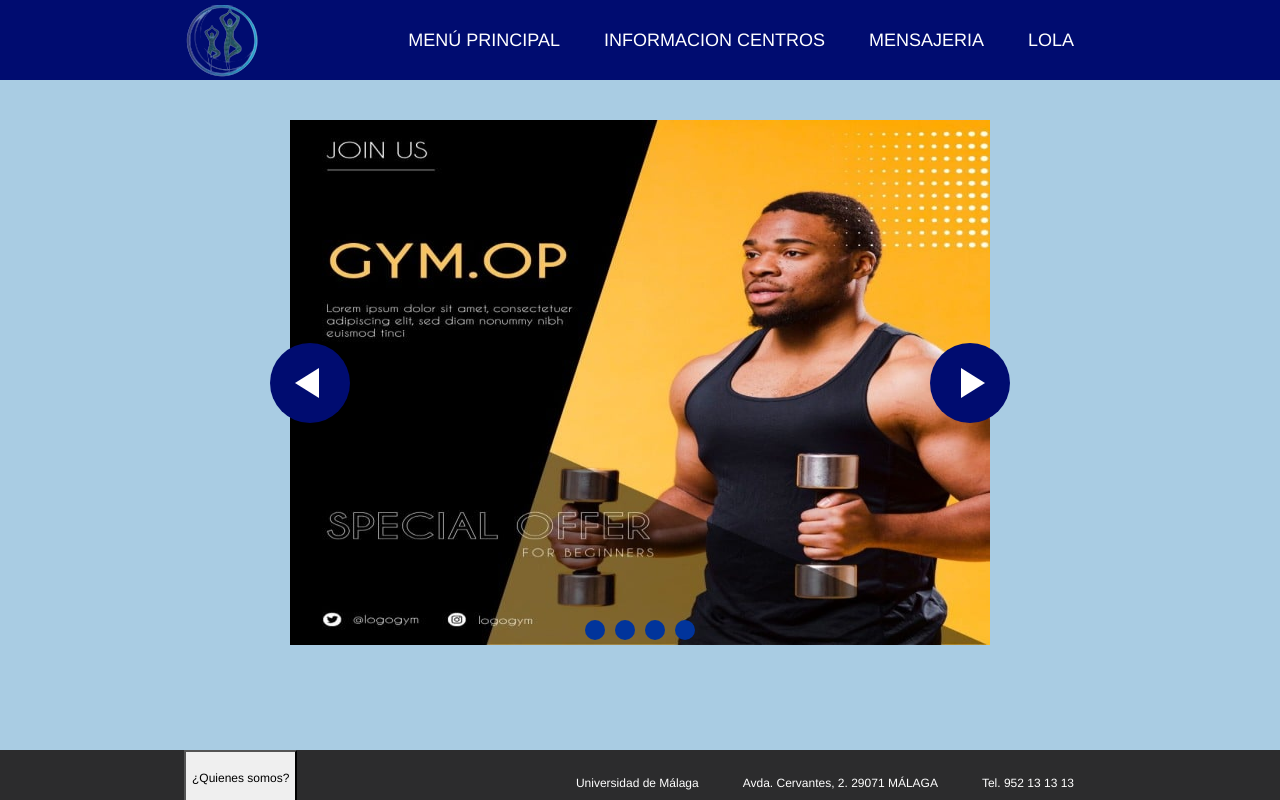
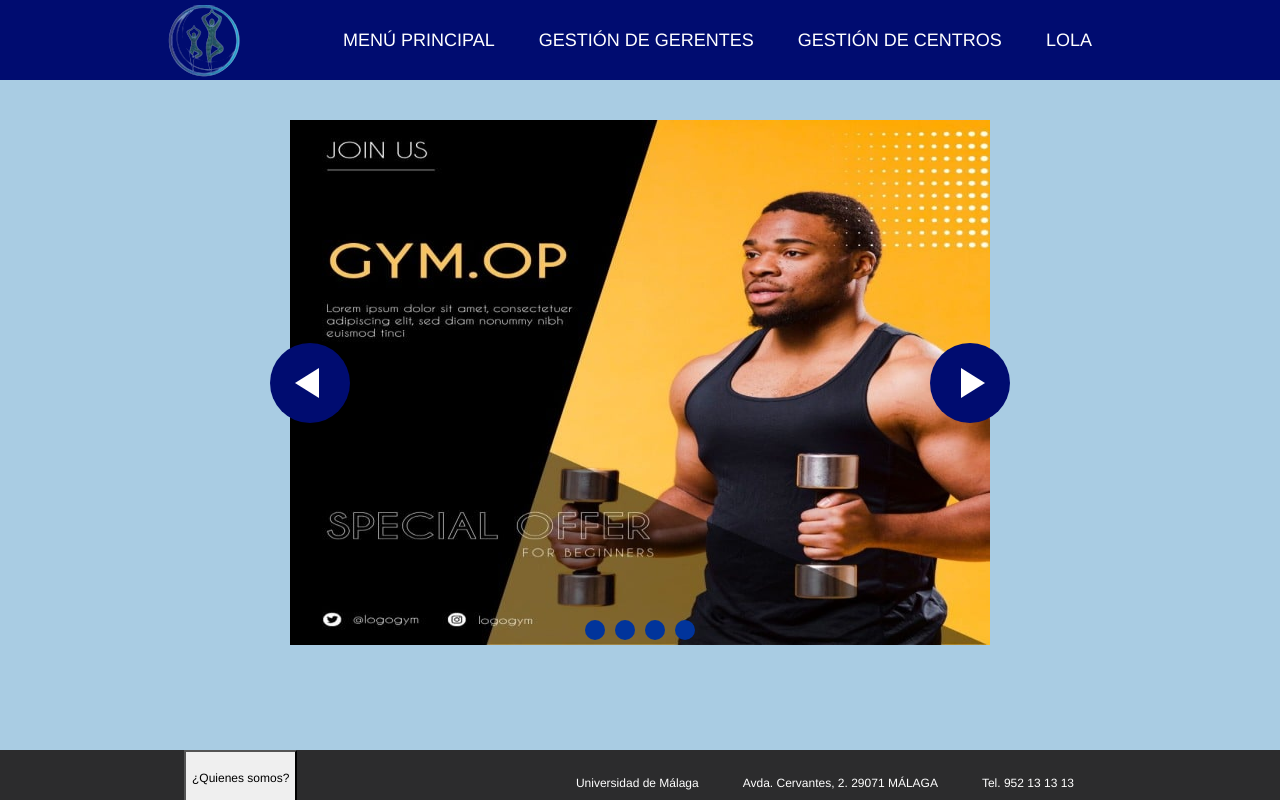
Before and after one commit to SII-Informatica-UMA/ciklum-tech4life, an Angular app in the folder frontend/Tech4Life-app/: page / in a window 1280 px wide. Built offline with nearby package versions, Linux system fonts and the light colour scheme.

Commit message:
cambio en inicio

```diff
--- a/frontend/Tech4Life-app/src/app/app.component.html
+++ b/frontend/Tech4Life-app/src/app/app.component.html
@@ -3,4 +3,4 @@
   Esto es el html del componente principal o raiz desde el que
   se van a llamar al resto de componentes
 -->
-<app-barra-navegacion-gerente></app-barra-navegacion-gerente>
+<app-barra-navegacion></app-barra-navegacion>
```
